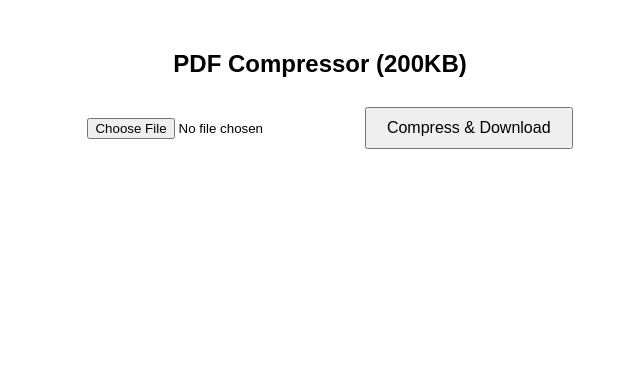
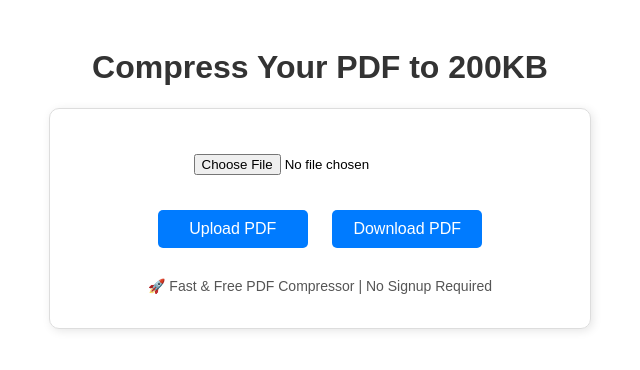
Before and after one commit to ekkan982/pdf-compressor, a Python web app: template templates/index.html in a window 1280 px wide. Shown: the top 370 px of the page, without its empty margins (320-960 px from the left). Run offline with Jinja, Linux system fonts and the light colour scheme; the template is opened without the code that fills it, so the values that code supplies are empty; some libraries are stand-ins or nearby versions.

Commit message:
Update index.html

```diff
--- a/templates/index.html
+++ b/templates/index.html
@@ -2,57 +2,73 @@
 <html lang="en">
 <head>
     <meta charset="UTF-8">
-   <meta name="google-site-verification" content="0TuzFt2e4EVFuS1mpXoH4lak1s_3via4Ka7f2XAYMYk" />
+    <meta name="viewport" content="width=device-width, initial-scale=1.0">
+    <meta name="google-site-verification" content="0TuzFt2e4EVFuS1mpXoH4lak1s_3via4Ka7f2XAYMYk" />
     <title>PDF Compressor</title>
     <style>
-        body { font-family: Arial, sans-serif; text-align: center; margin: 50px; }
-        input[type="file"] { margin: 20px; }
-        button { padding: 10px 20px; font-size: 16px; }
-        #message { margin-top: 20px; font-weight: bold; }
+        body {
+            font-family: Arial, sans-serif;
+            text-align: center;
+            padding: 20px;
+        }
+
+        h1 {
+            color: #333;
+        }
+
+        .container {
+            max-width: 500px;
+            margin: 0 auto;
+            padding: 20px;
+            border: 1px solid #ddd;
+            border-radius: 10px;
+            box-shadow: 2px 2px 10px rgba(0, 0, 0, 0.1);
+        }
+
+        input[type="file"] {
+            margin: 15px 0;
+            padding: 10px;
+        }
+
+        .btn {
+            display: inline-block;
+            width: 150px;  /* ✅ Same Button Width */
+            padding: 10px;
+            font-size: 16px;
+            color: white;
+            background-color: #007BFF; /* ✅ Blue Color */
+            border: none;
+            border-radius: 5px;
+            cursor: pointer;
+            margin: 10px;
+            transition: background 0.3s ease;
+        }
+
+        .btn:hover {
+            background-color: #0056b3; /* ✅ Darker Blue on Hover */
+        }
+
+        .footer-text {
+            margin-top: 20px;
+            font-size: 14px;
+            color: #555;
+        }
     </style>
 </head>
 <body>
-    <h2>PDF Compressor (200KB)</h2>
-    <form id="uploadForm" enctype="multipart/form-data">
-        <input type="file" id="pdfFile" name="pdf" accept="application/pdf" required>
-        <button type="submit">Compress & Download</button>
-    </form>
-    <p id="message"></p>
 
-    <script>
-        document.getElementById("uploadForm").addEventListener("submit", function(event) {
-            event.preventDefault();
+    <h1>Compress Your PDF to 200KB</h1>
 
-            let formData = new FormData();
-            let pdfFile = document.getElementById("pdfFile").files[0];
-            if (!pdfFile) {
-                document.getElementById("message").innerText = "Please select a PDF file!";
-                return;
-            }
+    <div class="container">
+        <input type="file" id="fileInput">
+        <br>
+        <button class="btn">Upload PDF</button>
+        <button class="btn">Download PDF</button>
 
-            formData.append("pdf", pdfFile);
-            document.getElementById("message").innerText = "Compressing... Please wait.";
+        <p class="footer-text">
+            🚀 Fast & Free PDF Compressor | No Signup Required
+        </p>
+    </div>
 
-            fetch("/", {
-                method: "POST",
-                body: formData
-            })
-            .then(response => response.blob())
-            .then(blob => {
-                let url = window.URL.createObjectURL(blob);
-                let a = document.createElement("a");
-                a.href = url;
-                a.download = "compressed_" + pdfFile.name;
-                document.body.appendChild(a);
-                a.click();
-                a.remove();
-                document.getElementById("message").innerText = "Download Complete!";
-            })
-            .catch(error => {
-                console.error(error);
-                document.getElementById("message").innerText = "Error compressing PDF!";
-            });
-        });
-    </script>
 </body>
 </html>
```
